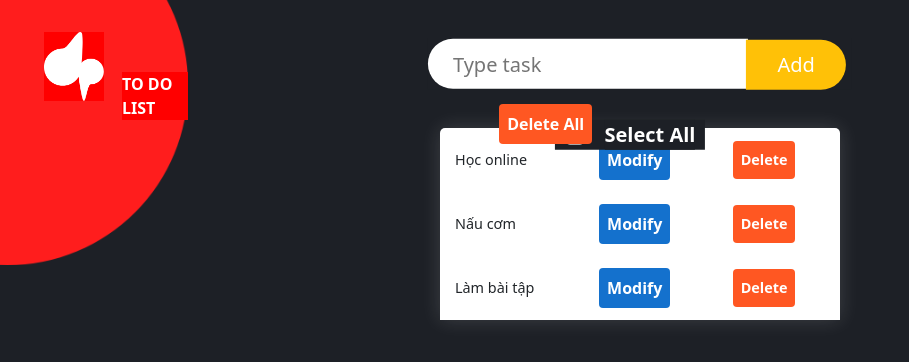
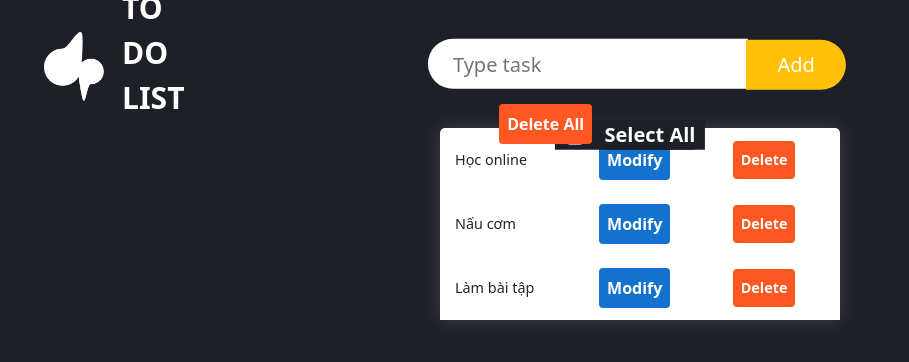
Before and after one commit to Lamacus/toDoList.github.io, a plain HTML site: page index.html in a window 1280 px wide. Shown: the whole page, without its empty margins (0-909 px from the left). Drawn offline with nearby package versions, Linux system fonts and the light colour scheme.

Commit message:
todolist

```diff
--- a/assets/css/styles.css
+++ b/assets/css/styles.css
@@ -115,7 +115,6 @@ tr .modify {
 }
 
 nav {
-    background-image: url('https://lamacus.github.io/assets/img/circle.png');
     background-size: cover;
     background-position: right;
     padding: 10% 5% 10% 15%;
@@ -127,7 +126,6 @@ nav {
 .logo {
     width: 60px;
     margin-bottom: 20px;
-    background: red;
     position: relative;
     left: -20px;
 }
@@ -135,7 +133,6 @@ nav {
 nav ul li {
     list-style: none;
     margin: 10px 0;
-    background: red;
 }
 
 ul {
@@ -145,11 +142,11 @@ ul {
 nav ul li a {
     color: #fff;
     text-decoration: none;
-    background: red;
     font-weight: 600;
     position: absolute;
     bottom: 145px;
     left: 250px;
+    font-size: 30px;
 }
 
 nav ul li a:hover {
```
Also changed, not shown: assets/img/circle.png (deleted).
